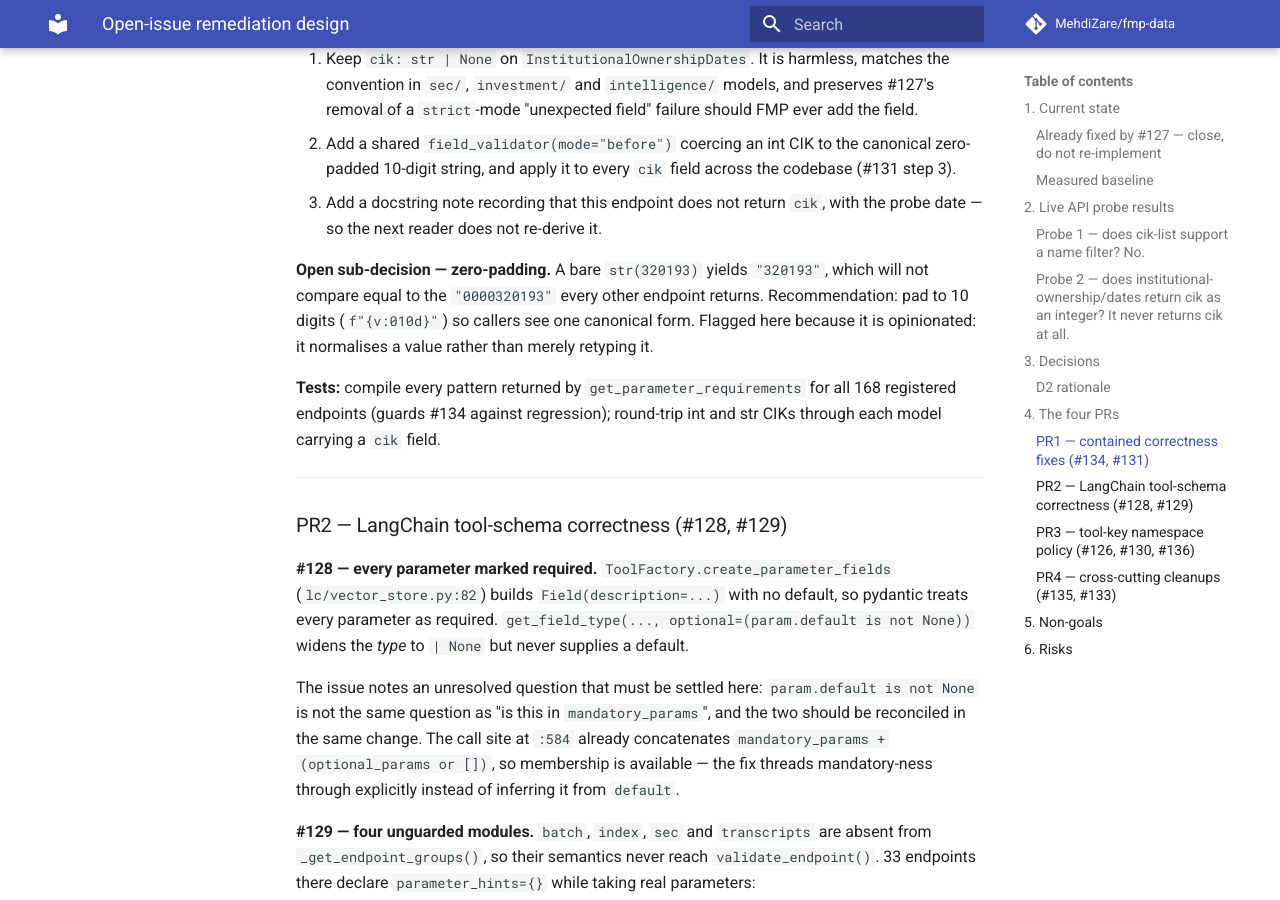
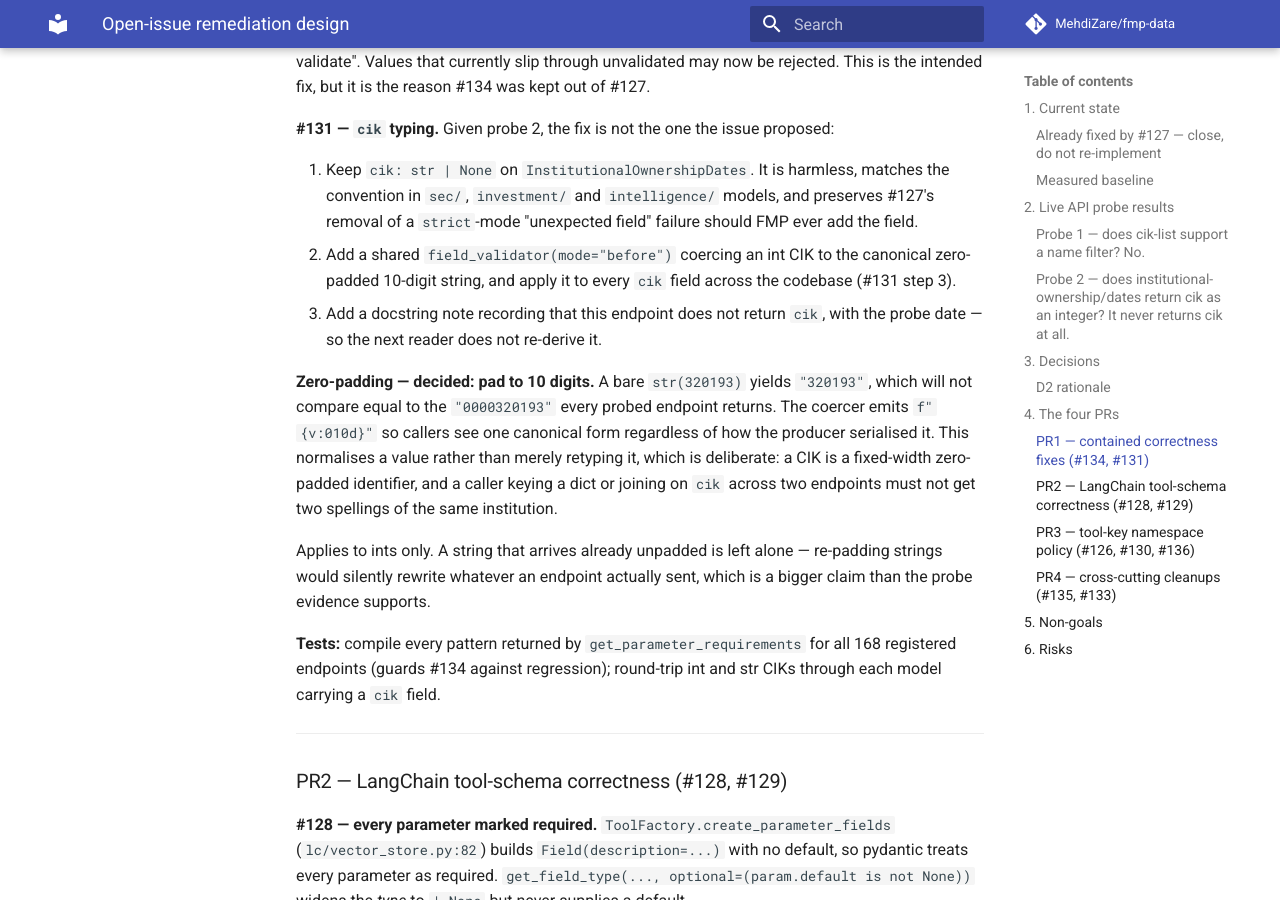
Before and after one commit to MehdiZare/fmp-data, an MkDocs documentation site: the page built from docs/superpowers/specs/2026-08-07-open-issues-remediation-design.md, in a window 1280 px wide and 900 px high, scrolled down 3751 px. Built offline with MkDocs 1.6.1 and Material for MkDocs 9.7.7, drawn with Linux system fonts in a browser that asks for light colours; comment, search, counter and statistics services are not loaded; the version menu is left out; some of the changed text lies outside the part shown.

Commit message:
docs(spec): settle CIK padding and hint-conflict decisions
D5: int CIK coerces to a 10-digit zero-padded string, matching every
probed endpoint; strings are left untouched.
D6: conflicting ParameterHint patterns take the union, with each genuine
conflict recorded in the PR body.

Co-Authored-By: Claude Opus 5 (1M context) <noreply@anthropic.com>
Claude-Session: https://claude.ai/code/session_01MczR69sDwaWFDBwf5f2n1L

```diff
--- a/docs/superpowers/specs/2026-08-07-open-issues-remediation-design.md
+++ b/docs/superpowers/specs/2026-08-07-open-issues-remediation-design.md
@@ -82,6 +82,8 @@ defensive coercer rather than treating the probe as a proof of impossibility.
 | D2 | `create_vector_store` error contract (#133) | Dedicated `VectorStoreCreationError`, raised in 2.5, no `None` path |
 | D3 | Verify #130/#131 against the live API | Yes — done, see §2 |
 | D4 | Delivery shape | Four themed PRs |
+| D5 | Int CIK coercion form (#131) | Zero-pad to 10 digits; ints only, strings untouched |
+| D6 | Conflicting hint patterns (#135) | Union of existing patterns; record each genuine conflict in the PR body |
 
 ### D2 rationale
 
@@ -139,10 +141,16 @@ is the intended fix, but it is the reason #134 was kept out of #127.
 3. Add a docstring note recording that this endpoint does not return `cik`, with the probe
    date — so the next reader does not re-derive it.
 
-**Open sub-decision — zero-padding.** A bare `str(320193)` yields `"320193"`, which will not
-compare equal to the `"0000320193"` every other endpoint returns. Recommendation: pad to 10
-digits (`f"{v:010d}"`) so callers see one canonical form. Flagged here because it is
-opinionated: it normalises a value rather than merely retyping it.
+**Zero-padding — decided: pad to 10 digits.** A bare `str(320193)` yields `"320193"`, which
+will not compare equal to the `"0000320193"` every probed endpoint returns. The coercer emits
+`f"{v:010d}"` so callers see one canonical form regardless of how the producer serialised it.
+This normalises a value rather than merely retyping it, which is deliberate: a CIK is a
+fixed-width zero-padded identifier, and a caller keying a dict or joining on `cik` across two
+endpoints must not get two spellings of the same institution.
+
+Applies to ints only. A string that arrives already unpadded is left alone — re-padding
+strings would silently rewrite whatever an endpoint actually sent, which is a bigger claim
+than the probe evidence supports.
 
 **Tests:** compile every pattern returned by `get_parameter_requirements` for all 168
 registered endpoints (guards #134 against regression); round-trip int and str CIKs through
```
